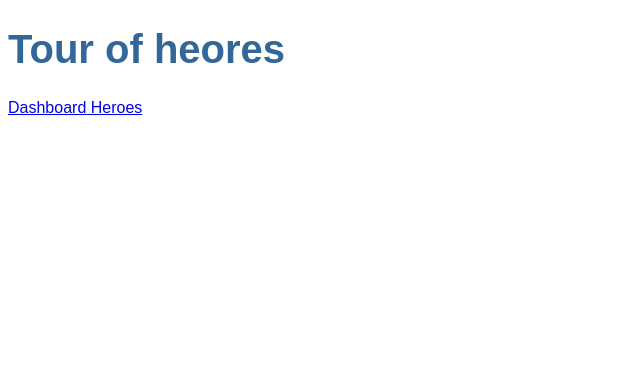
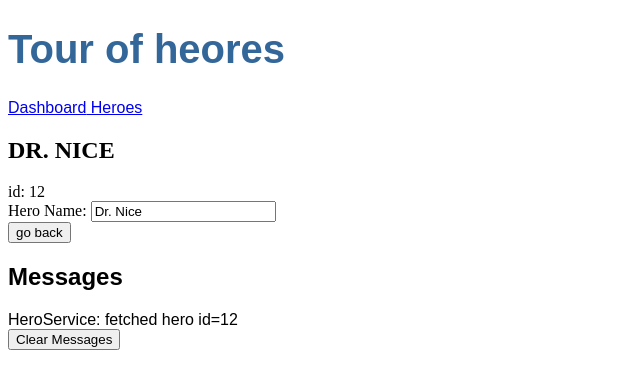
Before and after one commit to mtiessler/angular-tour-of-heroes, an Angular app: page /heroes/12 in a window 1280 px wide. Shown: the top 388 px of the page, without its empty margins (0-640 px from the left). Built offline with nearby package versions, Linux system fonts and the light colour scheme.

Commit message:
fin pto5

```diff
--- a/src/app/hero-detail/hero-detail.component.html
+++ b/src/app/hero-detail/hero-detail.component.html
@@ -8,3 +8,5 @@
     <input id="hero-name" [(ngModel)]="hero.name" placeholder="name">
   </div>
 </div>
+
+<button type="button" (click)="goBack()">go back</button>
--- a/src/app/hero-detail/hero-detail.component.ts
+++ b/src/app/hero-detail/hero-detail.component.ts
@@ -1,6 +1,9 @@
 import {Component, Input, OnInit} from '@angular/core';
 import {Hero} from "../hero";
+import { ActivatedRoute } from '@angular/router';
+import { Location } from '@angular/common';
 
+import { HeroService } from '../hero.service';
 @Component({
   selector: 'app-hero-detail',
   templateUrl: './hero-detail.component.html',
@@ -8,9 +11,23 @@
 })
 export class HeroDetailComponent implements OnInit {
   @Input() hero?: Hero
-  constructor() { }
+  constructor(
+    private route: ActivatedRoute,
+    private heroService: HeroService,
+    private location: Location
+  ) { }
 
   ngOnInit(): void {
+    this.getHero();
   }
 
+  getHero(): void {
+    const id = Number(this.route.snapshot.paramMap.get('id'));
+    this.heroService.getHero(id)
+      .subscribe(hero => this.hero = hero);
+  }
+
+  goBack(): void {
+    this.location.back();
+  }
 }
--- a/src/app/hero.service.ts
+++ b/src/app/hero.service.ts
@@ -16,4 +16,10 @@
     this.messageService.add('Fetched heroes');
     return heroes
   }
+
+  getHero(id: number): Observable<Hero>{
+    const hero = HEROES.find(h => h.id === id)!;
+    this.messageService.add(`HeroService: fetched hero id=${id}`);
+    return of(hero);
+  }
 }
```
